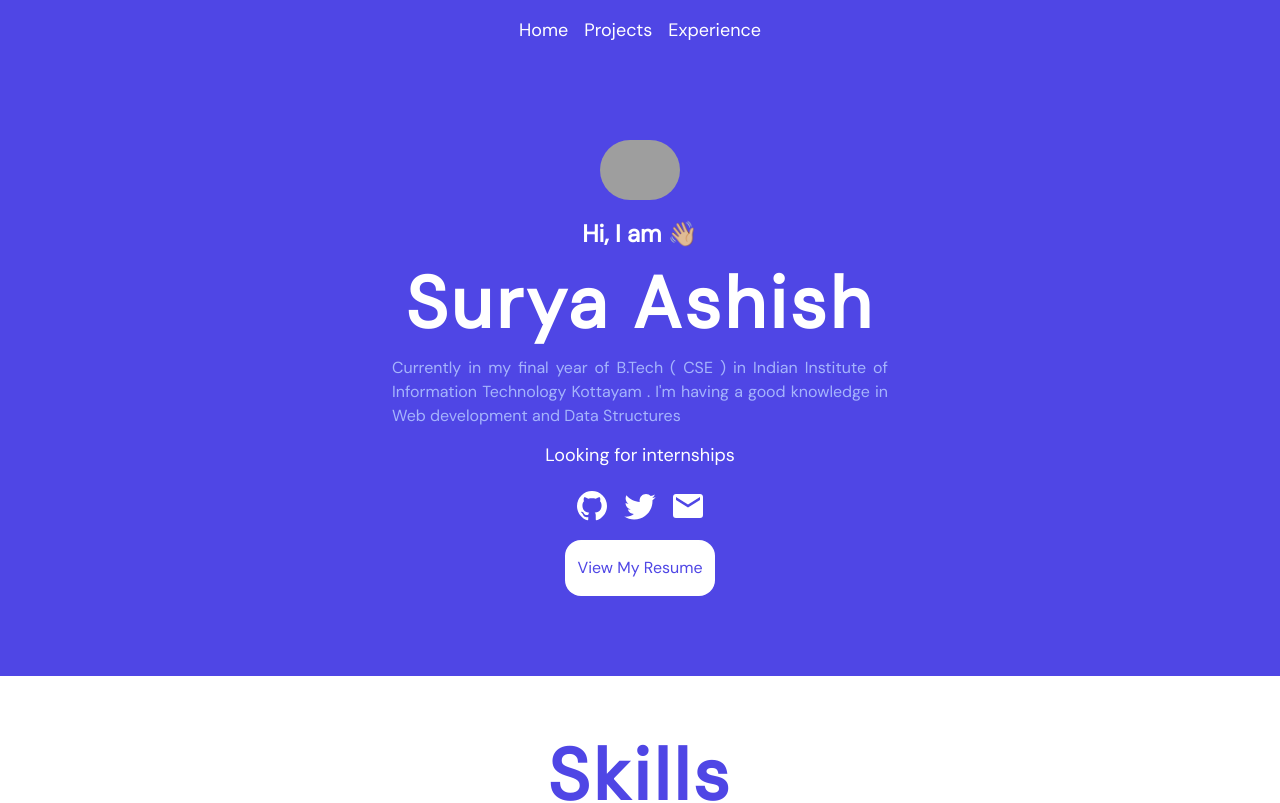
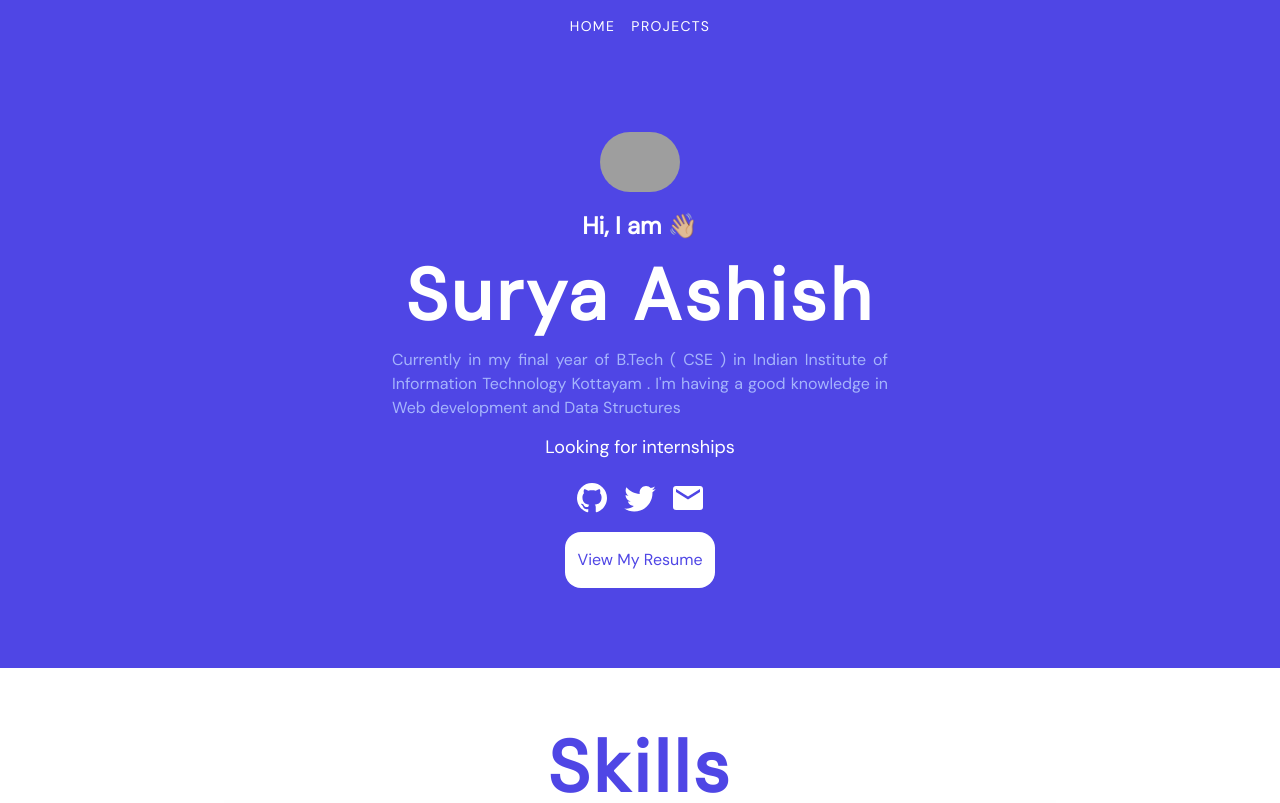
Before and after one commit to ashishsurya/portfolio-react, a React (Create React App) app: page / in a window 1280 px wide. Shown: the top 803 px of the page. Built offline with nearby package versions, Linux system fonts and the light colour scheme; grey boxes are pictures that could not be loaded.

Commit message:
removed experince section

```diff
--- a/src/components/NavBar.jsx
+++ b/src/components/NavBar.jsx
@@ -8,21 +8,15 @@ export default function Navbar({ screen, setScreen }) {
     <nav className='flex items-center justify-evenly sm:justify-center gap-4 text-lg py-4 bg-indigo-600 text-white'>
       <p
         onClick={() => handleRouting(screen, 'home')}
-        className='cursor-pointer'
+        className='cursor-pointer uppercase text-sm tracking-widest'
       >
         Home
       </p>
       <p
         onClick={() => handleRouting(screen, 'projects')}
-        className='cursor-pointer'
+        className='cursor-pointer uppercase text-sm tracking-widest'
       >
         Projects
-      </p>
-      <p
-        onClick={() => handleRouting(screen, 'experience')}
-        className='cursor-pointer'
-      >
-        Experience
       </p>
     </nav>
   );
```
